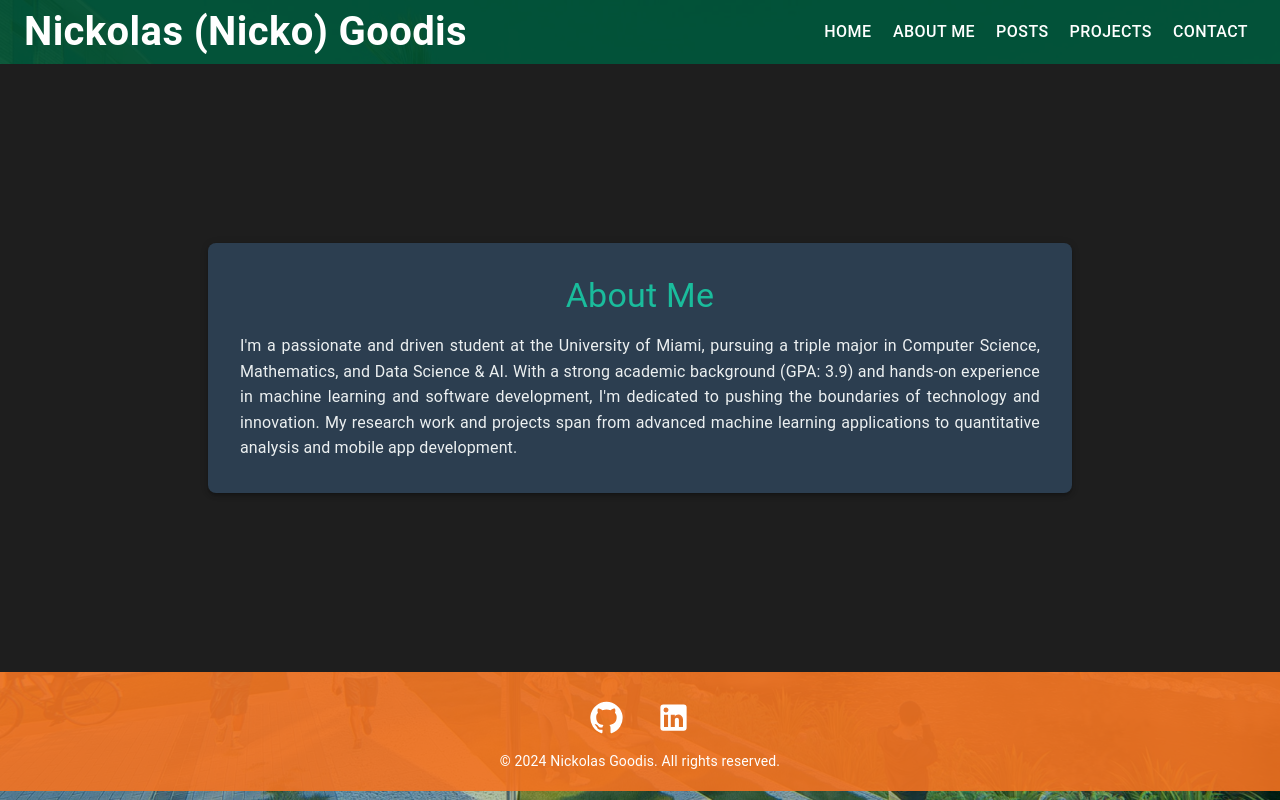
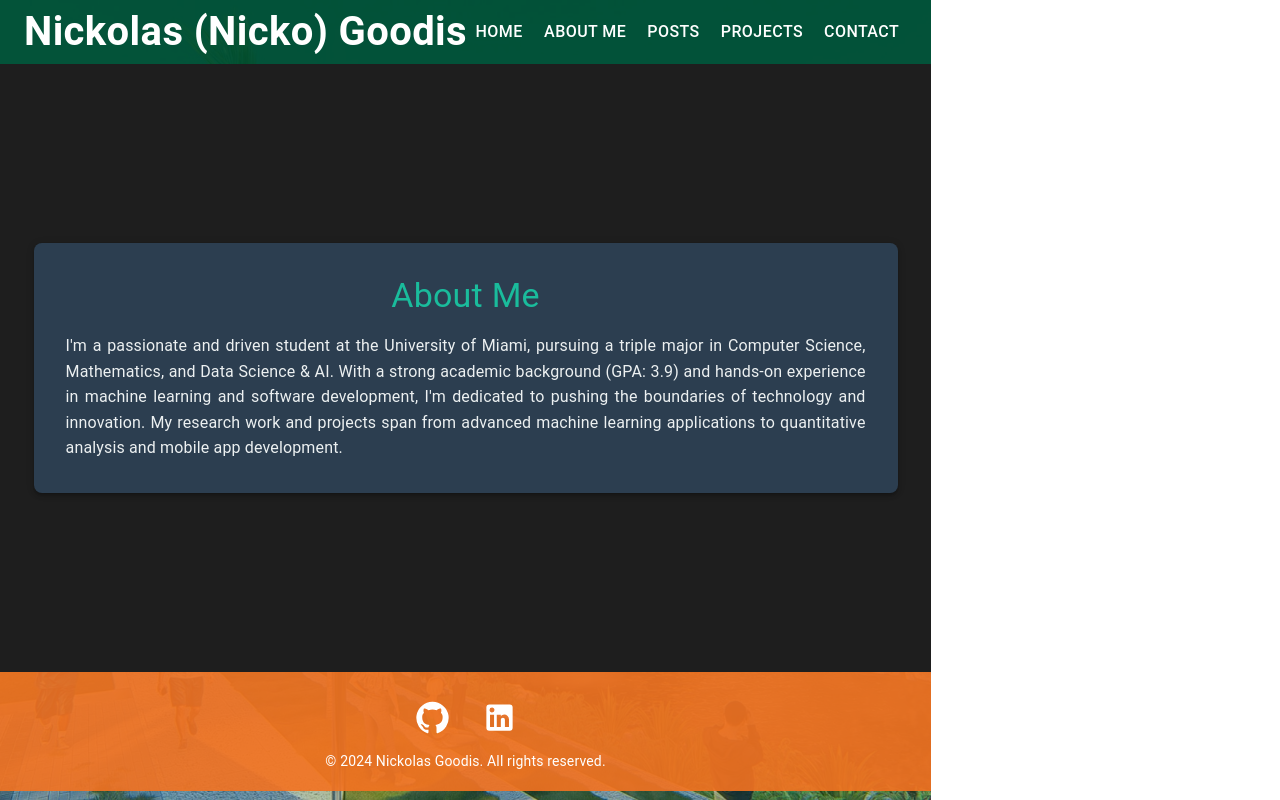
Before and after one commit to ncg87/personal-website, a React (Vite) app in the folder website/: page /about in a window 1280 px wide. Built offline with nearby package versions, Linux system fonts and the light colour scheme.

Commit message:
fixed footer

```diff
--- a/website/src/components/Footer.jsx
+++ b/website/src/components/Footer.jsx
@@ -10,8 +10,8 @@ const Footer = () => {
         <Box
             component="footer"
             sx={{
-                width: '100vw', // Full width of the viewport
-                 backgroundColor: 'rgba(244, 115, 33, 0.9)',
+                width: '100%', // Full width of the screen, handles mobile better than 100vw
+                backgroundColor: 'rgba(244, 115, 33, 0.9)', // Footer background color
                 color: '#fff',
                 textAlign: 'center',
                 padding: '20px 0',
@@ -19,6 +19,7 @@ const Footer = () => {
                 flexDirection: 'column',
                 alignItems: 'center',
                 gap: 1,
+                boxSizing: 'border-box', // Ensures padding is included in width calculation
             }}
         >
             {/* Social Icons */}
```
